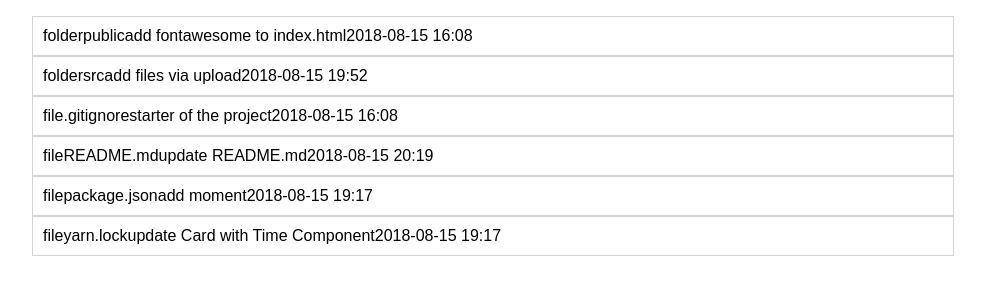
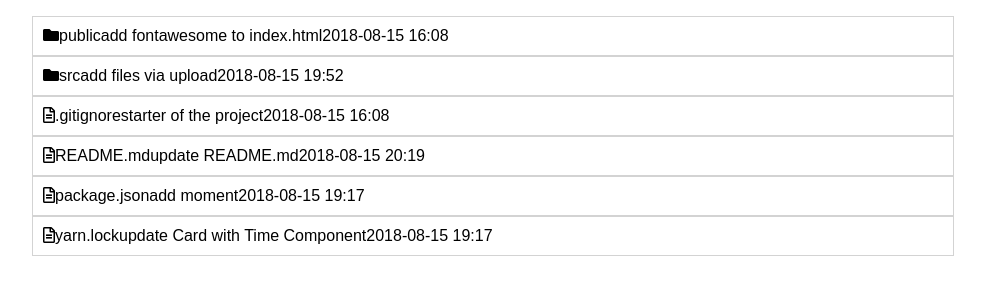
Before and after one commit to mavisluan/github, a React (Create React App) app: page / in a window 1280 px wide. Shown: the top 300 px of the page, without its empty margins (8-993 px from the left). Built offline with nearby package versions, Linux system fonts and the light colour scheme.

Commit message:
update Item

```diff
--- a/src/Item.js
+++ b/src/Item.js
@@ -1,11 +1,11 @@
 import React from 'react'
+import ItemName from './ItemName'
 
 const Item = ({ item: {type, name, text, timestamp }}) => {
     return (
         <div className='item'>
             <div className='item-name'>
-                <span>{type}</span>
-                <span>{name}</span>
+                <ItemName type={type} name={name} />
             </div>
             <div className='text'>
                 <span>{text}</span>
```
